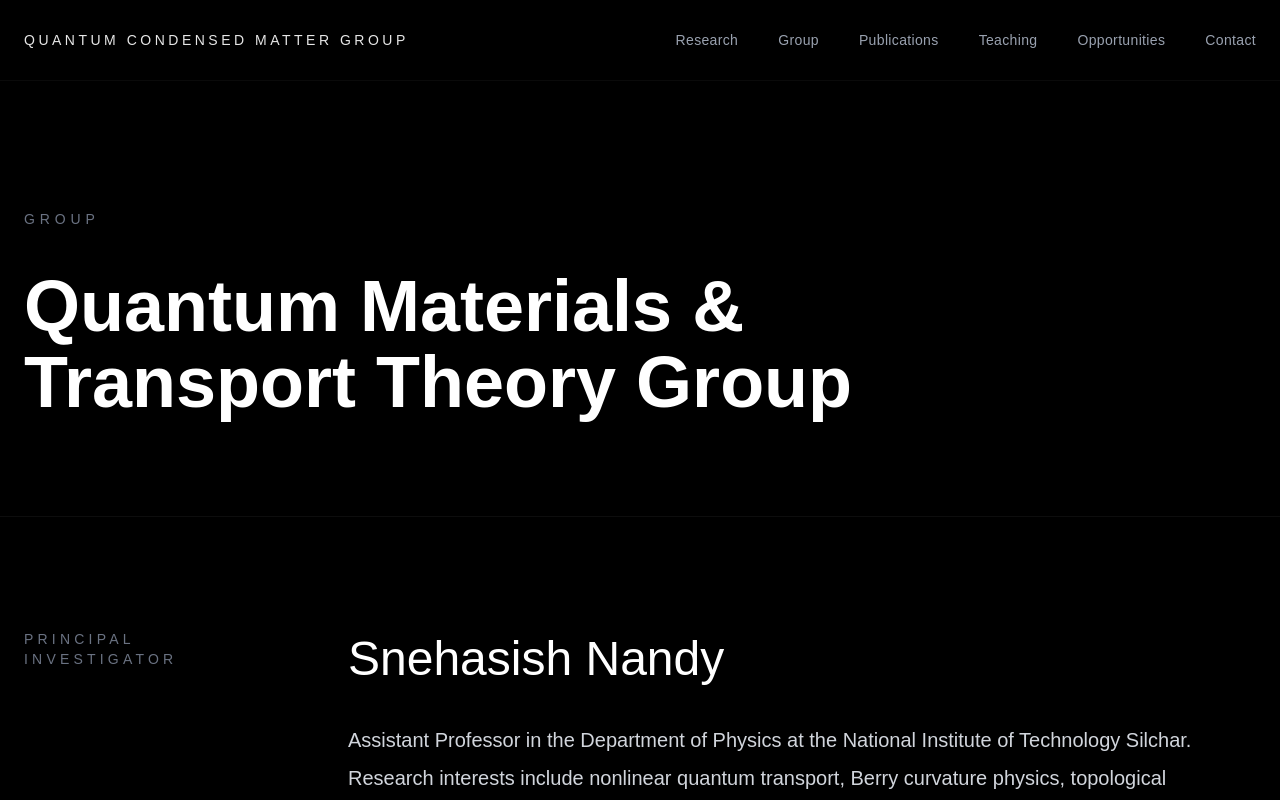
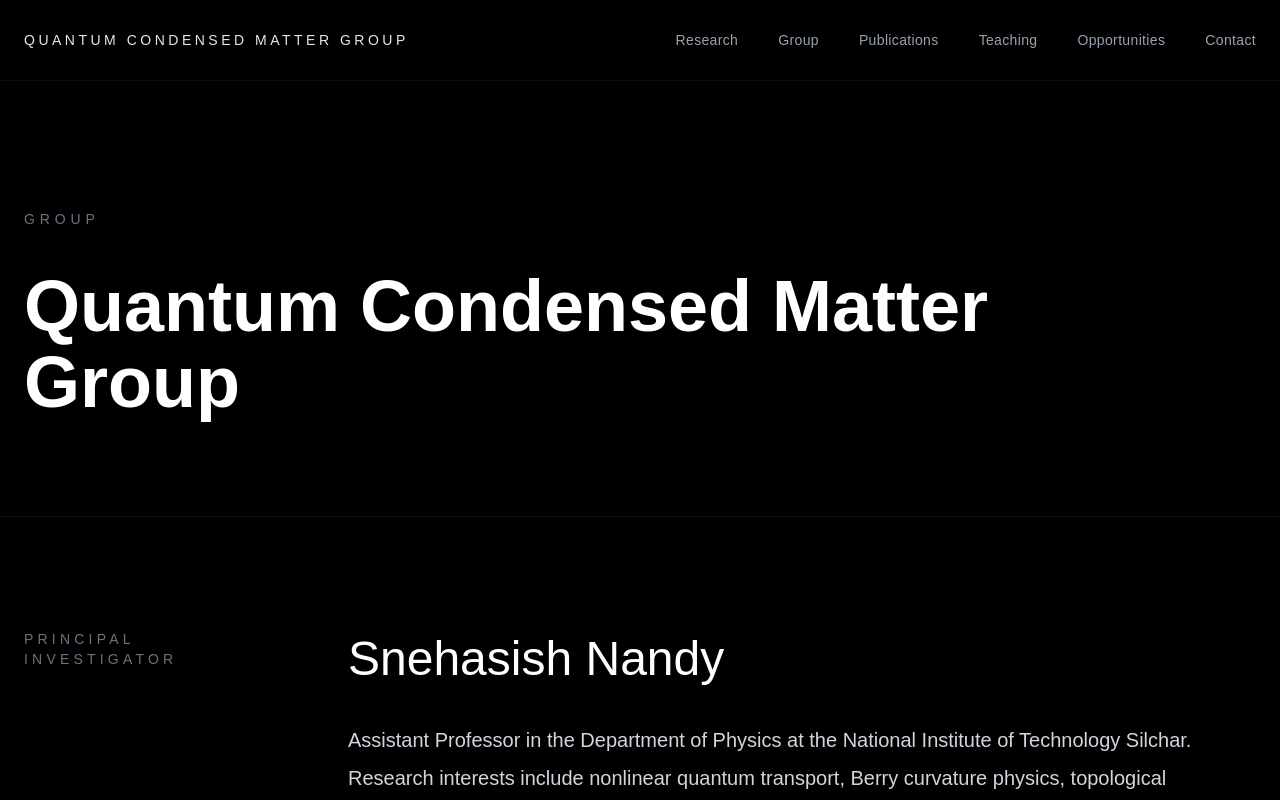
Before and after one commit to SnehasisNandy-Group/Quantum-Condensed-Matter-Group, a Next.js app: page /group in a window 1280 px wide. Shown: the top 800 px of the page. Built offline with nearby package versions, Linux system fonts and the light colour scheme.

Commit message:
Updated website name

```diff
--- a/src/app/group/page.tsx
+++ b/src/app/group/page.tsx
@@ -17,9 +17,7 @@ export default function GroupPage() {
           </p>
 
           <h1 className="text-5xl lg:text-7xl font-semibold leading-[1.05] text-white">
-            Quantum Materials &
-            <br />
-            Transport Theory Group
+            Quantum Condensed Matter Group
           </h1>
 
 
```
